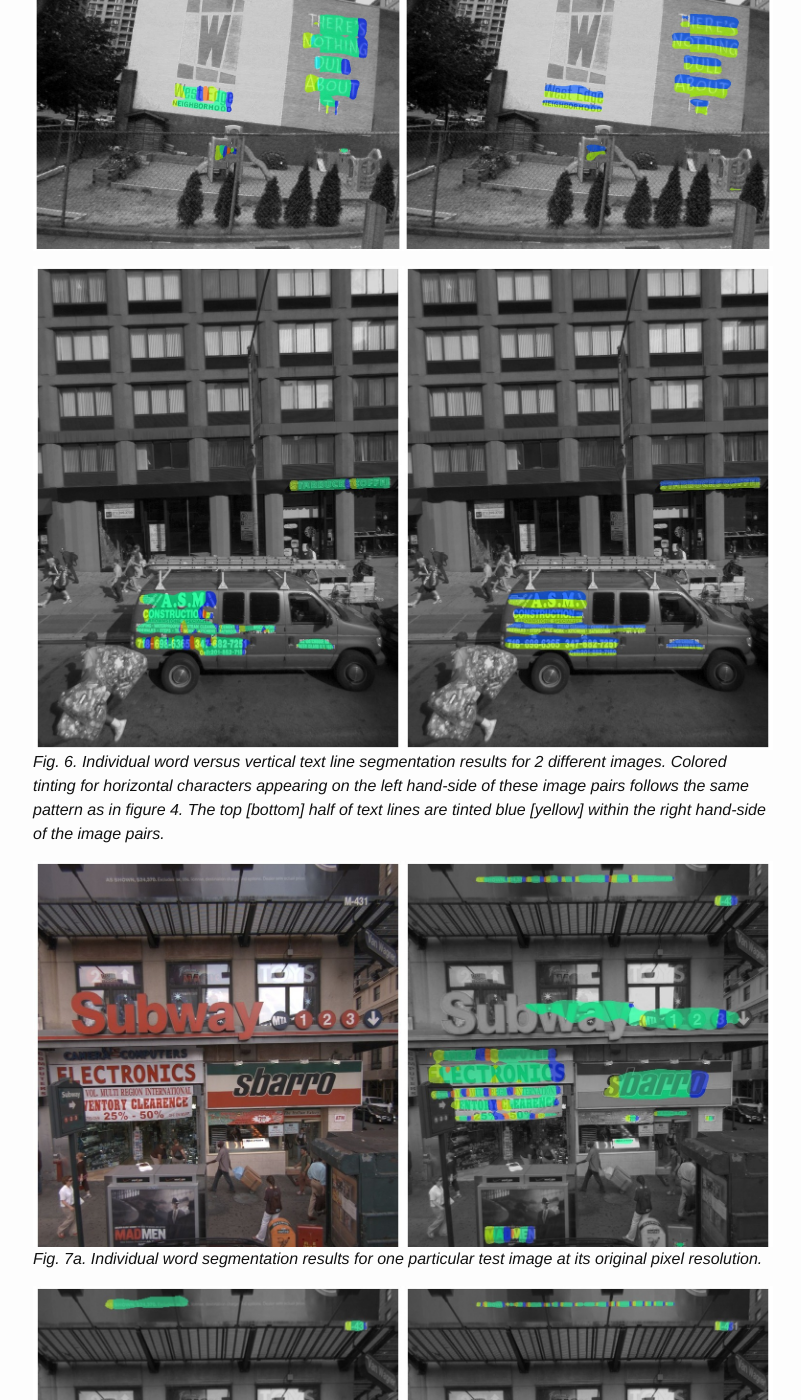
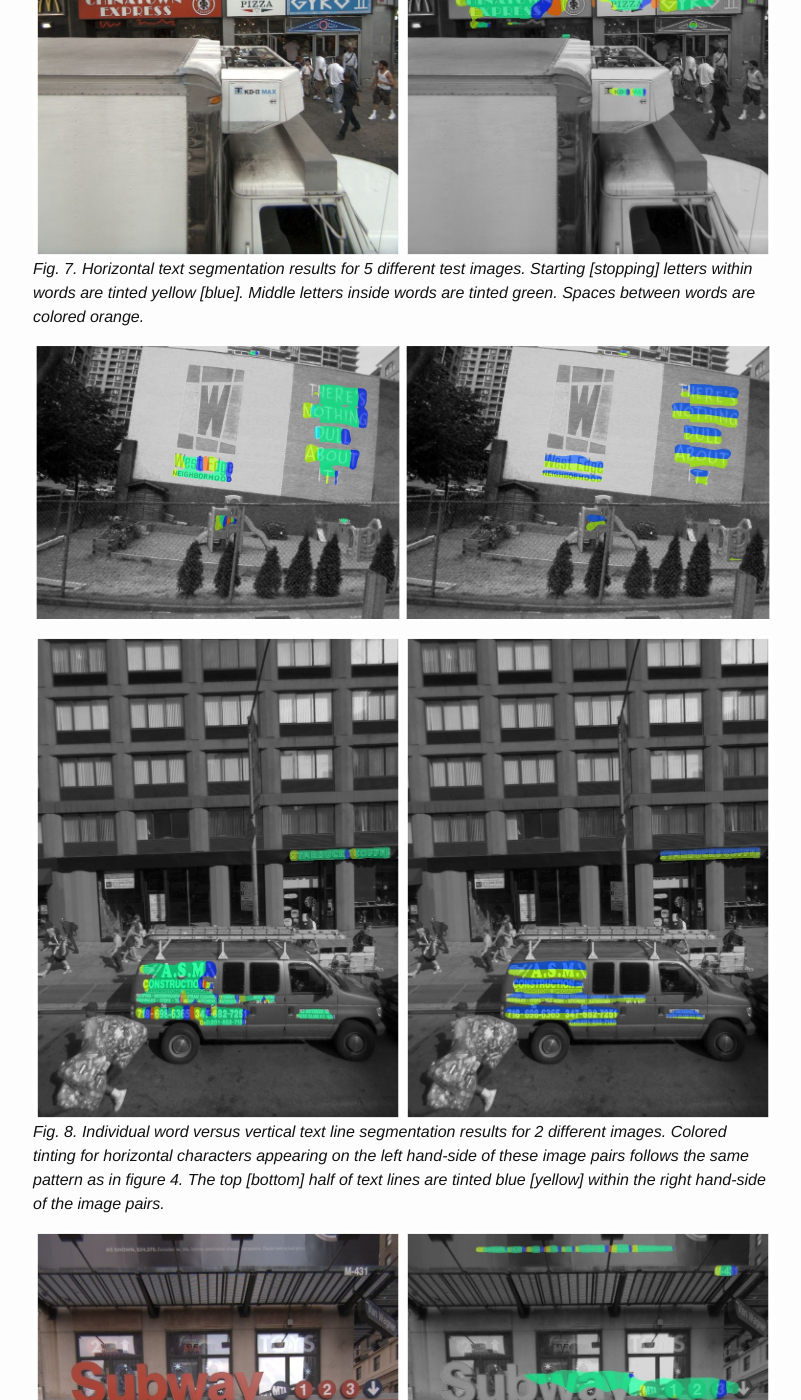
Before and after one commit to PeterCho/blog, a Jekyll site: the page built from _posts/2016-04-24-cvml.markdown, in a window 1280 px wide and 1400 px high, scrolled down 8022 px. Shown: the whole window, without its empty margins (237-1038 px from the left). Built offline with Jekyll 4.4.1, drawn with Linux system fonts in a browser that asks for light colours; some of the changed text lies outside the part shown.

```diff
--- a/_posts/2016-04-24-cvml.markdown
+++ b/_posts/2016-04-24-cvml.markdown
@@ -208,13 +208,13 @@ composite images.
 
 ![TextLocalization]({{site.url}}/blog/images/text_segmentation/syntext/montage_composite_image_00028___char_bytearray_00028.jpg)
 *Fig. 4.  (a) Synthetically generated text phrases superposed on a
-background image of an outdoor scene. (b) Corresponding 8-bit mask indicates
-character locations within words via greyscale colorings.*
+background, text-free image of an outdoor scene. (b) Corresponding 8-bit
+mask indicates character locations within words via greyscale colorings.*
 
-![TextLocalization]({{ site.url}}/blog/images/text_segmentation/syntext/montage_composite_image_00187___word_bytearray_00187.jpg)
+![TextLocalization]({{site.url}}/blog/images/text_segmentation/syntext/montage_composite_image_00187___word_bytearray_00187.jpg)
 *Fig. 5.  (a) Synthetically generated text phrases superposed on a
-background image of an indoor scene. (b) Corresponding 8-bit mask
-indicates vertical text-line locations via greyscale colorings.*
+background, text-free image of an indoor scene. (b) Corresponding 8-bit
+mask indicates vertical text-line locations via greyscale colorings.*
 
 Following this compositing procedure, we formed O(28K) composites along
 with their two accompanying masks.  We subsequently decomposed each
@@ -224,7 +224,14 @@ section, these tiles plus masks can be used to train deep semantic
 segmentation networks to localize text-in-the-wild in arbitrary input
 images.
 
-## Semantic Segmentation of Text in the Wild
+## Semantic segmentation of text-in-the-wild
+
+![TextLocalization]({{ site.url }}/blog/images/text_segmentation/training/montage_horiz_lossfunc___vert_lossfunc.jpg)
+*Fig. 6.  Horizontal and vertical text segmentation loss plotted as
+functions of DNN model training.*
+
+
+
 
 ![TextLocalization]({{ site.url }}/blog/images/text_segmentation/fullsized_segs/montage_text_img0055___segmented_image_00055.jpg)
 
@@ -235,15 +242,15 @@ images.
 ![TextLocalization]({{ site.url }}/blog/images/text_segmentation/fullsized_segs/montage_text_img0116___segmented_image_00116.jpg)
 
 ![TextLocalization]({{ site.url}}/blog/images/text_segmentation/fullsized_segs/montage_text_img0149___segmented_image_00149.jpg)
-*Fig. 5.  Horizontal text segmentation results for 5 different test images.  Starting
+*Fig. 7.  Horizontal text segmentation results for 5 different test images.  Starting
 [stopping] letters within words are tinted yellow [blue].  Middle letters
-inside words are tinted [green].  Spaces between words are colored orange.*
+inside words are tinted green.  Spaces between words are colored orange.*
 
 
 ![TextLocalization]({{ site.url}}/blog/images/text_segmentation/vert_full_segs/montage_horiz_segmented_image_00076___vert_segmented_image_00076.jpg)
 
 ![TextLocalization]({{ site.url}}/blog/images/text_segmentation/vert_full_segs/montage_horiz_segmented_image_00201___vert_segmented_image_00201.jpg)
-*Fig. 6.  Individual word versus vertical text line segmentation results
+*Fig. 8.  Individual word versus vertical text line segmentation results
 for 2 different images.  Colored tinting for horizontal characters appearing on
 the left hand-side of these image pairs follows the same pattern as in
 figure 4.  The top [bottom] half of text lines are tinted blue [yellow]
@@ -252,51 +259,51 @@ within the right hand-side of the image pairs.*
 
 
 ![TextLocalization]({{ site.url }}/blog/images/text_segmentation/img_pyramid/cropped_montage_imgpyr_1.jpg)
-*Fig. 7a.  Individual word segmentation results for one particular test
+*Fig. 9a.  Individual word segmentation results for one particular test
 image at its original pixel resolution.*
 
 ![TextLocalization]({{ site.url }}/blog/images/text_segmentation/img_pyramid/cropped_montage_imgpyr_2.jpg)
-*Fig. 7b.  Word segmentation results for the test image at half-sized and double-sized pixel resolutions.*
+*Fig. 9b.  Word segmentation results for the test image at half-sized and double-sized pixel resolutions.*
 
 ## Text segmentation results vs ground truth
 
 ![TextLocalization]({{ site.url }}/blog/images/text_segmentation/total_segs/montage_text_img0305___bboxes_0305.jpg)
-*Fig. 8.  Text pixel segmentation results for a test image aggregated
+*Fig. 10.  Text pixel segmentation results for a test image aggregated
 from original, half-sized and double-sized pixel resolutions.  Ground truth
 bounding boxes are colored yellow in the image on the right hand-side.*
 
 ![TextLocalization]({{ site.url}}/blog/images/text_segmentation/total_segs/montage_text_img0294___bboxes_0294.jpg)
-*Fig. 9a.  Text pixel segmentation results in this test image actually
+*Fig. 11a.  Text pixel segmentation results in this test image actually
 cover more genuine word content than that contained within the "ground
 truth".  The false positives are not in fact really false.*
 
 ![TextLocalization]({{ site.url}}/blog/images/text_segmentation/total_segs/montage_text_img0006___bboxes_0006.jpg)
-*Fig. 9b.  Text pixel segmentation results for in this test image more
+*Fig. 11b.  Text pixel segmentation results for in this test image more
 accurately cover genuine word content than the axis-aligned bounding boxes.
 False negative pixels around "BUTLER GARAGE" are not really false.*
 
 
 
 ![TextLocalization]({{ site.url}}/blog/images/text_segmentation/total_segs/montage_text_img0243___bboxes_0243.jpg)
-*Fig. 10a.  Examples of genuine false positives in this test image include
+*Fig. 12a.  Examples of genuine false positives in this test image include
 building facade ornamentations which are incorrectly classified as text.*
 
 
 ![TextLocalization]({{ site.url }}/blog/images/text_segmentation/total_segs/montage_text_img0290___bboxes_0290.jpg)
-*Fig. 10b.  Examples of genuine false negatives in this test image include
+*Fig. 12b.  Examples of genuine false negatives in this test image include
 entire words outlined by yellow truth boxes which were missed by the classifier.*
 
 
 ![TextLocalization]({{ site.url }}/blog/images/text_segmentation/recall_prec/montage_recall_dens___precision_dens.jpg)
-*Fig. 11.  Bounding box recall and text pixel precision distributions for 306 test images.*
+*Fig. 13.  Bounding box recall and text pixel precision distributions for 306 test images.*
 
-## Segmentation of non-English words
+## Segmentation of non-English text
 
 ![TextLocalization]({{ site.url}}/blog/images/text_segmentation/non-English/montage_segmented_image_00044_chinese___segmented_image_00066_chinese.jpg)
 
 ![TextLocalization]({{ site.url }}/blog/images/text_segmentation/non-English/montage_segmented_image_00052_greek___segmented_image_00068_arabic.jpg)
-*Fig. 12.  Semantic segmentation of Chinese, Greek and Arabic text from classifier trained on
-synthetic English phrases.*
+*Fig. 14.  Semantic segmentation of Chinese, Greek and Arabic text from
+classifier trained on synthetic English phrases.*
 
 
 
```
